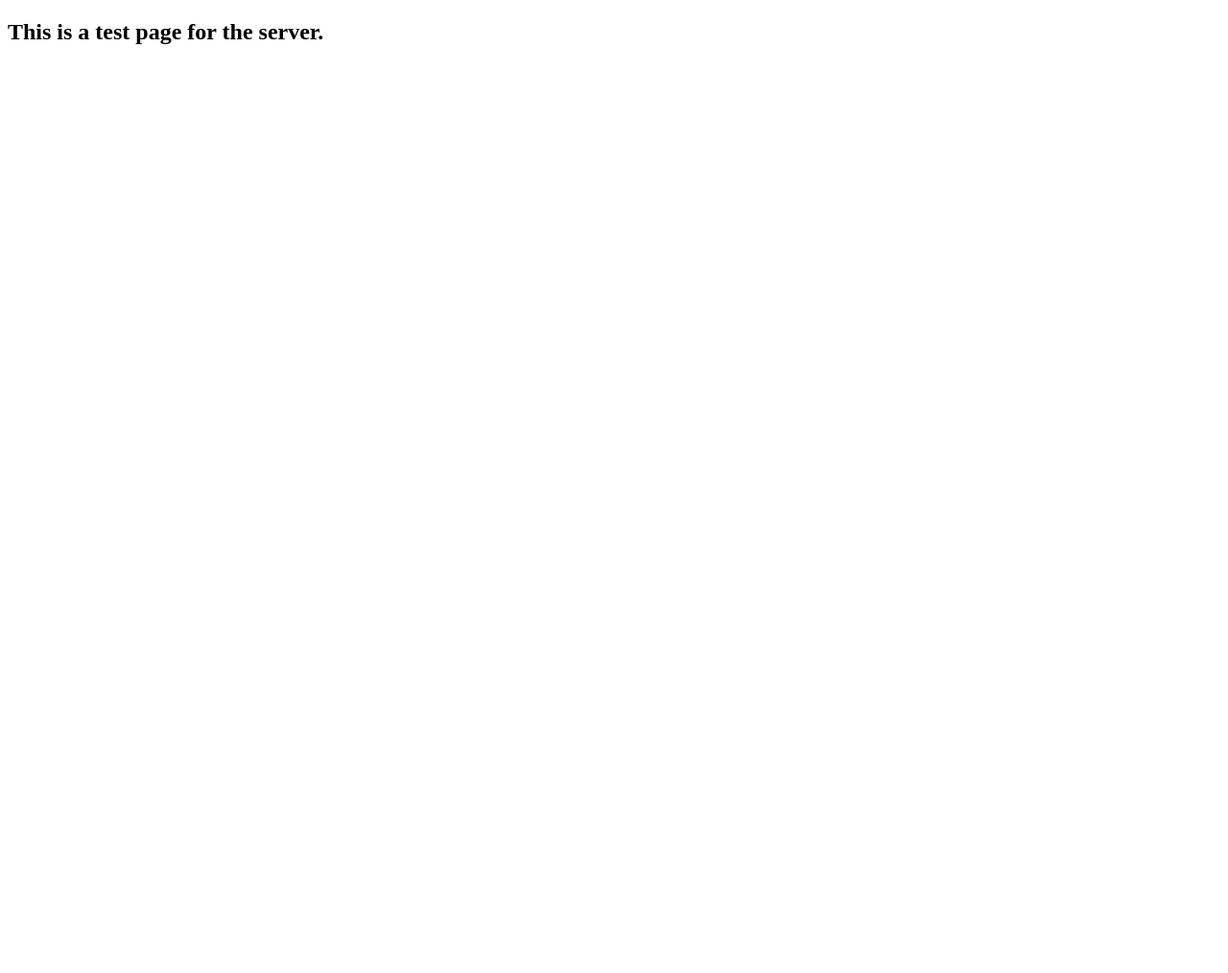
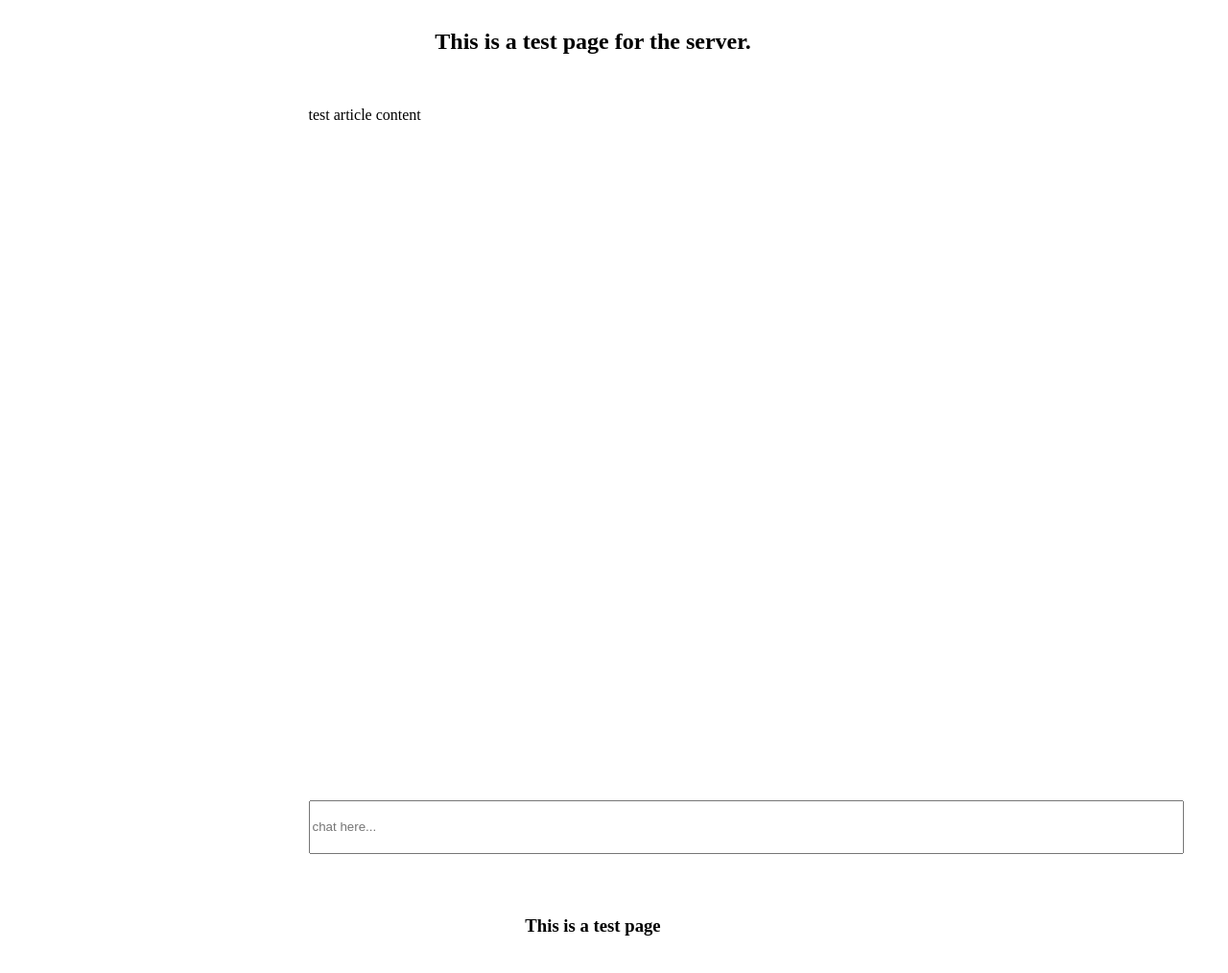
Before and after one commit to Of5sg/websocket-server, a website: page test.html in a window 1280 px wide. Shown: the whole page at 96% size. Before the commit the page ends 800 px from the top, so only its background shows below. Drawn offline with Linux system fonts and the light colour scheme.

Commit message:
some more developement

```diff
--- a/public/styles.css
+++ b/public/styles.css
@@ -0,0 +1,44 @@
+  body {
+    margin: 10px;
+    display: grid;
+    width: 95%;
+    height: 1000px;
+    grid-template-areas:
+    "header header"
+    "nav main"
+    "nav form"
+    "footer footer";
+    grid-template-rows: 75px 8fr 1fr 75px;
+    grid-template-columns: 1fr 3fr;
+    gap: 10px;
+  }
+
+  header{
+    grid-area: header;
+    justify-self: center;
+  }
+
+  menu{
+    grid-column-start: nav;
+  }
+
+  #result {
+    grid-area: main;
+    display: grid;
+    grid-template-columns: 1fr 3fr;
+    grid-area: "username message";
+  }
+
+  #inputForm{
+    grid-area: form;
+  }
+
+  #chatin{
+    width: 100%;
+    height: 50px;
+  }
+
+  #footer{
+    grid-area: footer;
+    justify-self: center;
+  }
--- a/server_components/HTTP_components/http_responses.js
+++ b/server_components/HTTP_components/http_responses.js
@@ -27,6 +27,7 @@ export function httpResponse200(socket, page, mimetype){
         "HTTP/1.1 200",
         `Content-Type: ${mimetype}`,
         `Content-Length: ${pageBuffer.byteLength}`,
+        "Cache-control: no-cache",
         "\r\n"
         ].join("\r\n");
 
@@ -64,6 +65,7 @@ export function httpError404(socket){
         "HTTP/1.1 404",
         "Content-Type: text/html",
         `Content-Length: ${errorPageBuffer.byteLength}`,
+        "Cache-control: no-cache",
         "\r\n"
         ].join("\r\n");
 
@@ -101,6 +103,7 @@ export function httpError501(socket){
         "HTTP/1.1 501",
         "Content-Type: text/html",
         `Content-Length: ${errorPageBuffer.byteLength}`,
+        "Cache-control: no-cache",
         "\r\n"
         ].join("\r\n");
 
@@ -141,6 +144,7 @@ export function httpError500(socket){
         "HTTP/1.1 500",
         "Content-Type: text/html",
         `Content-Length: ${errorPageBuffer.byteLength}`,
+        "Cache-control: no-cache",
         "\r\n"
         ].join("\r\n");
 
--- a/test.html
+++ b/test.html
@@ -1,6 +1,7 @@
 <!DOCTYPE html>
 <html lang="nb-no">
     <head>
+        <meta charset="utf-8">
         <meta name="viewport" content="width=device-width, initial-scale=1.0">
         <title>Test page</title>
         <link rel="stylesheet" href="styles.css">
@@ -12,9 +13,11 @@
         </script>
     </head>
     <body>
-        <h2>This is a test page for the server.</h2>
-        <form id="inputForm"></form>
-        <article id="result"></article>
+        <header><h2>This is a test page for the server.</h2></header>
+        <menu></menu>
+        <article id="result"><p>test article content</p></article>
+        <form id="inputForm"><input name="chatinput" id="chatin" type="text" placeholder="chat here..."></form>
+        <h3 id="footer"> This is a test page</h3>
         <script>
 
             const worker = new Worker("webworker.js");
```
